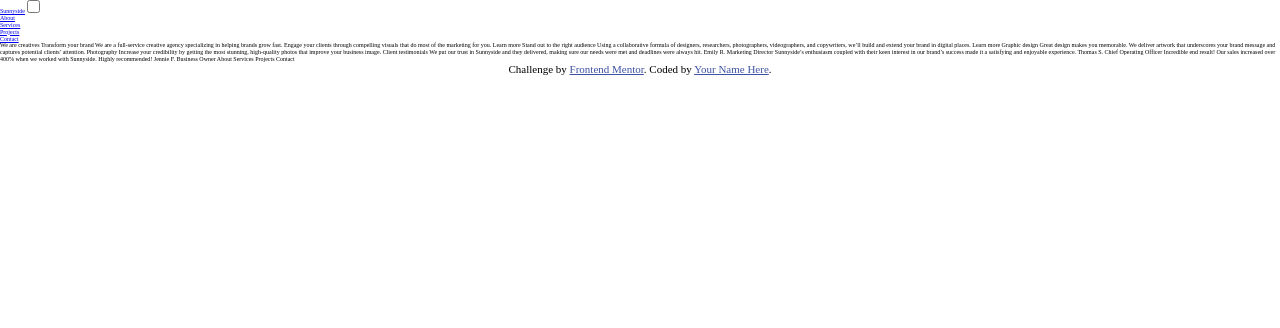
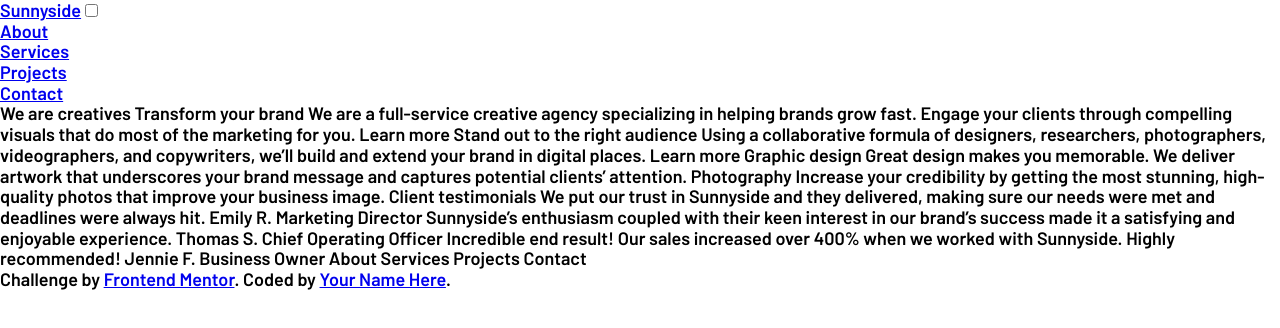
Before and after one commit to wintersprouter/sunnyside-agency-landing-page, a website built with webpack: page index.html in a window 1280 px wide. Built offline with nearby package versions, Linux system fonts and the light colour scheme.

Commit message:
feat: setting root font size

```diff
--- a/index.html
+++ b/index.html
@@ -11,20 +11,10 @@
     rel="stylesheet">
 
   <link rel="icon" type="image/png" sizes="32x32" href="./images/favicon-32x32.png">
+  <link rel="stylesheet" href="dist/main.css">
 
   <title>Sunnyside agency landing page</title>
 
-  <!-- Feel free to remove these styles or customise in your own stylesheet 👍 -->
-  <style>
-    .attribution {
-      font-size: 11px;
-      text-align: center;
-    }
-
-    .attribution a {
-      color: hsl(228, 45%, 44%);
-    }
-  </style>
 </head>
 
 <body>
--- a/src/scss/base/_base.scss
+++ b/src/scss/base/_base.scss
@@ -8,7 +8,8 @@
 
 html {
   /* 18px/root:16px */
-  font-size: 1.125%;
+  // font-size: 1.125%;
+  font-size: 18px;
 }
 
 body {
--- a/src/scss/base/_reset.scss
+++ b/src/scss/base/_reset.scss
@@ -1,4 +1,4 @@
-/*! normalize.css v8.0.1 | MIT License | github.com/necolas/normalize.css */
+
 
 /* Document
    ========================================================================== */
--- a/src/scss/base/_typography.scss
+++ b/src/scss/base/_typography.scss
@@ -0,0 +1,4 @@
+body {
+  font-family: 'Barlow', sans-serif;
+  font-size: 1rem;
+}
--- a/src/scss/main.scss
+++ b/src/scss/main.scss
@@ -1,4 +1,4 @@
 @import "base/_reset";
-@import "base/base";
+@import "base/_base";
 @import "abstracts/_variables";
 @import "base/_typography";
```
